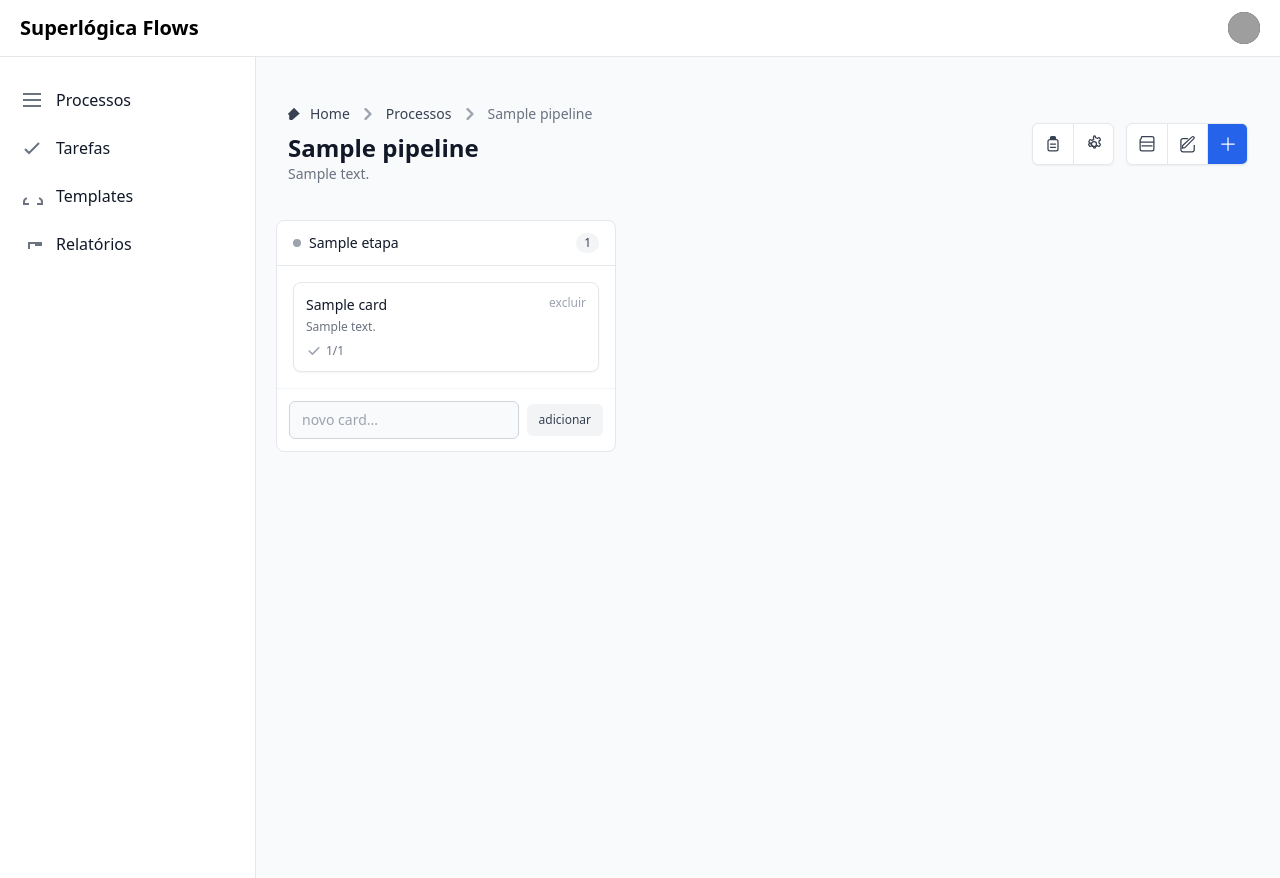
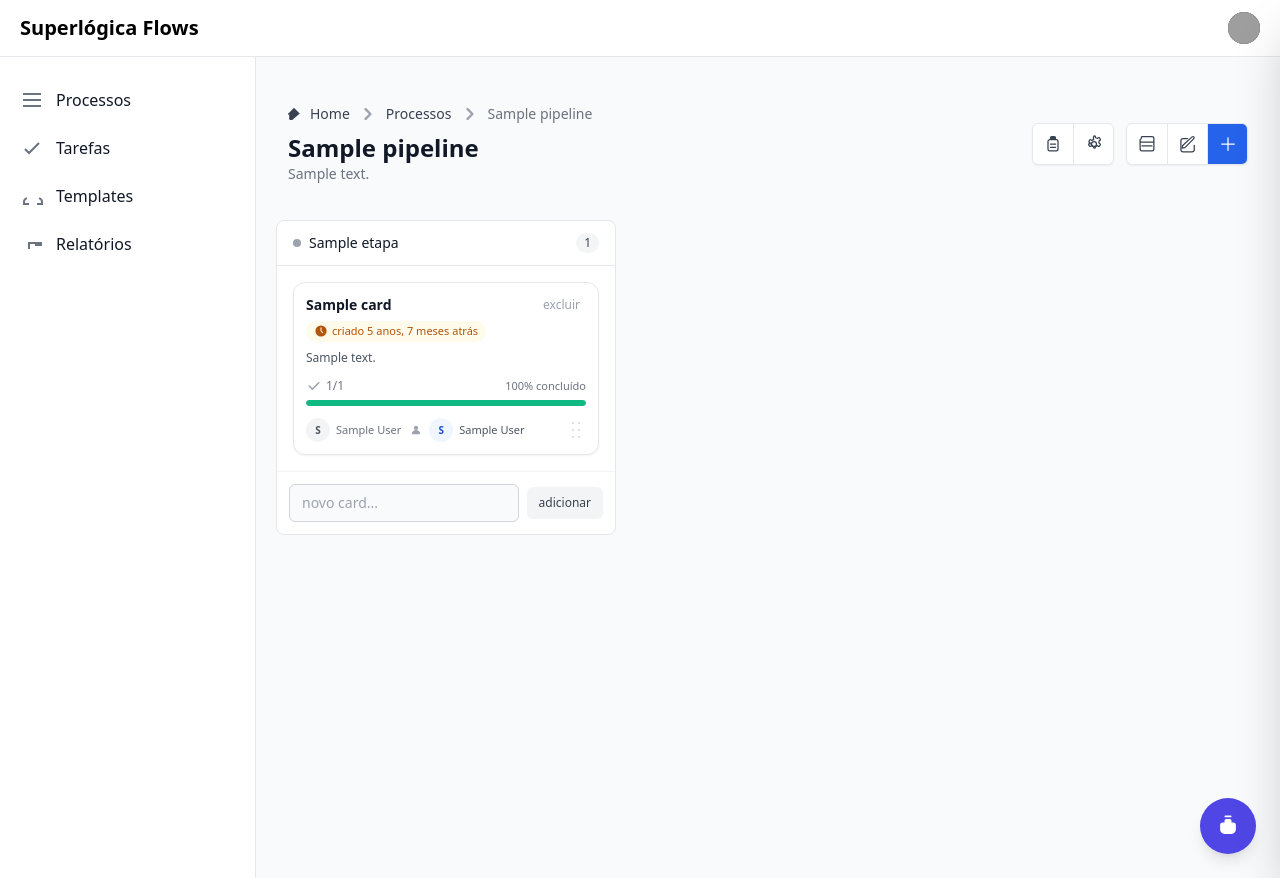
Before and after one commit to thiagohfagundes/flows, a Django app: page /kanban/pipelines/1/ in a window 1280 px wide. Run offline with Django 5.2, Linux system fonts and the light colour scheme; a user stored in the database is signed in; tables that the repository leaves empty hold one stand-in row (values such as "Sample post"); some libraries are stand-ins or nearby versions; grey boxes are pictures that could not be loaded.

Commit message:
Versão com agente e começo dos checklists

```diff
--- a/kanban/models.py
+++ b/kanban/models.py
@@ -132,6 +132,8 @@ class ChecklistItem(models.Model):
     # Campos extras úteis:
     prazo_dias  = models.IntegerField(blank=True, null=True)   # prazo relativo ao nascimento do card
     atribuido_a = models.ForeignKey(User, on_delete=models.SET_NULL, null=True, blank=True, related_name='itens_checklist_atribuidos')
+    depende_de = models.ManyToManyField('self', symmetrical=False, blank=True, related_name='dependentes')
+    requer_aprovacao = models.BooleanField(default=False)
 
     class Meta:
         ordering = ["ordem", "id"]
--- /dev/null
+++ b/templates/agente/partials.html
@@ -0,0 +1,252 @@
+<!-- Floating AI Agent Button (FAB) -->
+<button id="ai-agent-fab"
+        type="button"
+        class="fixed bottom-6 right-6 z-40 inline-flex items-center justify-center w-14 h-14 rounded-full bg-indigo-600 text-white shadow-lg hover:bg-indigo-500 focus:outline-none focus:ring-4 focus:ring-indigo-300 dark:focus:ring-indigo-800">
+  <svg xmlns="http://www.w3.org/2000/svg" viewBox="0 0 24 24" fill="currentColor" class="w-7 h-7">
+    <path d="M9 7.5A1.5 1.5 0 0 1 10.5 6h3A1.5 1.5 0 0 1 15 7.5V9h1.5a2.25 2.25 0 0 1 2.25 2.25V15a3.75 3.75 0 0 1-3.75 3.75h-6A3.75 3.75 0 0 1 5.25 15v-3.75A2.25 2.25 0 0 1 7.5 9H9V7.5Z"/>
+    <path d="M9.75 3a.75.75 0 0 0 0 1.5h4.5a.75.75 0 0 0 0-1.5h-4.5Z"/>
+  </svg>
+  <span id="ai-agent-unread" class="hidden absolute -top-1 -right-1 select-none rounded-full bg-red-600 px-2 py-0.5 text-[11px] font-semibold leading-none text-white shadow">1</span>
+</button>
+
+<!-- Drawer -->
+<div id="aiAgentDrawer" class="fixed top-0 right-0 z-50 h-screen p-0 overflow-hidden transition-transform translate-x-full bg-white w-full sm:w-[420px] shadow-2xl dark:bg-gray-800"
+     tabindex="-1" aria-labelledby="aiAgentDrawerLabel">
+  <!-- Header -->
+  <div class="flex items-center justify-between px-5 py-4 border-b bg-gray-50 dark:bg-gray-900 dark:border-gray-700">
+    <div class="flex items-center gap-3">
+      <span class="inline-flex h-9 w-9 items-center justify-center rounded-full bg-indigo-600 text-white">
+        <svg xmlns="http://www.w3.org/2000/svg" viewBox="0 0 24 24" fill="currentColor" class="w-6 h-6"><path d="M9 7.5A1.5 1.5 0 0 1 10.5 6h3A1.5 1.5 0 0 1 15 7.5V9h1.5a2.25 2.25 0 0 1 2.25 2.25V15a3.75 3.75 0 0 1-3.75 3.75h-6A3.75 3.75 0 0 1 5.25 15v-3.75A2.25 2.25 0 0 1 7.5 9H9V7.5Z"/></svg>
+      </span>
+      <div>
+        <h2 id="aiAgentDrawerLabel" class="text-base font-semibold text-gray-900 dark:text-white">Agente IA</h2>
+        <p class="text-xs text-gray-500 dark:text-gray-400">{{ pipeline.nome }}</p>
+      </div>
+    </div>
+    <button id="aiAgentCloseBtn" type="button" class="text-gray-400 hover:text-gray-600 dark:hover:text-gray-200">
+      <svg class="w-6 h-6" xmlns="http://www.w3.org/2000/svg" fill="none" viewBox="0 0 24 24" stroke="currentColor"><path stroke-linecap="round" stroke-linejoin="round" stroke-width="2" d="M6 18L18 6M6 6l12 12"/></svg>
+    </button>
+  </div>
+
+  <!-- Tabs -->
+  <div class="px-5 pt-3">
+    <ul class="flex flex-wrap -mb-px text-sm font-medium text-center"
+        id="ai-agent-tabs"
+        data-tabs-toggle="#ai-agent-tabs-content"
+        data-tabs-active-classes="text-indigo-600 border-indigo-600"
+        data-tabs-inactive-classes="text-gray-500 border-transparent hover:text-gray-700 hover:border-gray-300"
+        role="tablist">
+      <li class="mr-2" role="presentation">
+        <button class="inline-block p-3 border-b-2 rounded-t-lg" id="tab-chat" data-tabs-target="#tab-chat-pane" type="button" role="tab" aria-controls="tab-chat-pane" aria-selected="true">Chat</button>
+      </li>
+      <li class="mr-2" role="presentation">
+        <button class="inline-block p-3 border-b-2 rounded-t-lg" id="tab-tasks" data-tabs-target="#tab-tasks-pane" type="button" role="tab" aria-controls="tab-tasks-pane" aria-selected="false">Tarefas</button>
+      </li>
+      <li class="mr-2" role="presentation">
+        <button class="inline-block p-3 border-b-2 rounded-t-lg" id="tab-rules" data-tabs-target="#tab-rules-pane" type="button" role="tab" aria-controls="tab-rules-pane" aria-selected="false">Regras</button>
+      </li>
+      <li role="presentation">
+        <button class="inline-block p-3 border-b-2 rounded-t-lg" id="tab-config" data-tabs-target="#tab-config-pane" type="button" role="tab" aria-controls="tab-config-pane" aria-selected="false">Config</button>
+      </li>
+    </ul>
+  </div>
+
+  <!-- Tabs Content -->
+  <div id="ai-agent-tabs-content" class="h-[calc(100%-112px)] flex flex-col">
+    <!-- CHAT (input agora DENTRO da aba) -->
+    <div id="tab-chat-pane" role="tabpanel" aria-labelledby="tab-chat" class="flex-1 flex flex-col h-full">
+      <div class="flex-1 overflow-y-auto p-5 space-y-4" id="ai-chat-scroll">
+        <div class="flex items-start gap-3">
+          <div class="shrink-0 h-9 w-9 rounded-full bg-indigo-600 text-white flex items-center justify-center">A</div>
+          <div class="max-w-[80%]">
+            <div class="p-3 text-sm text-gray-900 bg-gray-100 rounded-e-xl rounded-es-xl shadow dark:bg-gray-700 dark:text-gray-100">
+              Olá {{ user.username }}! Sou seu Assistente do {{ pipeline.nome }}. Como posso ajudar hoje?
+            </div>
+
+          </div>
+        </div>
+        <div id="ai-chat-list" class="space-y-4"></div>
+      </div>
+
+      <div class="p-4 border-t bg-white dark:bg-gray-800 dark:border-gray-700" id="ai-chat-input">
+        <form id="ai-chat-form" class="flex items-end gap-2">
+          <div class="relative flex-1">
+            <textarea id="ai-chat-text" rows="1" placeholder="Digite sua pergunta ou pedido sobre {{ pipeline.nome }}..." class="block w-full resize-none rounded-lg border border-gray-300 bg-gray-50 p-3 pr-12 text-sm text-gray-900 focus:border-indigo-500 focus:ring-indigo-500 dark:border-gray-600 dark:bg-gray-700 dark:text-white"></textarea>
+            <div class="absolute bottom-2 right-2 flex items-center gap-2">
+              <button type="button" class="p-2 rounded hover:bg-gray-100 dark:hover:bg-gray-600" title="Anexar">
+                <svg xmlns="http://www.w3.org/2000/svg" viewBox="0 0 24 24" fill="currentColor" class="w-5 h-5 text-gray-500 dark:text-gray-300"><path d="M8.25 12.75 12 9a3 3 0 1 1 4.243 4.243l-5.303 5.303a4.5 4.5 0 0 1-6.364-6.364L9.94 6.818"/></svg>
+              </button>
+            </div>
+          </div>
+          <button type="submit" class="inline-flex items-center gap-2 rounded-lg bg-indigo-600 px-4 py-2 text-sm font-medium text-white hover:bg-indigo-500 focus:outline-none focus:ring-4 focus:ring-indigo-300 dark:focus:ring-indigo-800">
+            <svg xmlns="http://www.w3.org/2000/svg" fill="currentColor" viewBox="0 0 20 20" class="w-4 h-4"><path d="M2.94 2.94a.75.75 0 0 1 .82-.16l13 5.5a.75.75 0 0 1 0 1.38l-13 5.5a.75.75 0 0 1-1.03-.86l1.4-5.04a.75.75 0 0 1 .54-.54l5.04-1.4-5.04-1.4a.75.75 0 0 1-.54-.54l-1.4-5.04a.75.75 0 0 1 .21-.3Z"/></svg>
+            Enviar
+          </button>
+        </form>
+      </div>
+    </div>
+
+    <!-- TAREFAS -->
+    <div id="tab-tasks-pane" class="hidden overflow-y-auto p-5 space-y-3" role="tabpanel" aria-labelledby="tab-tasks">
+      <div class="flex items-center justify-between">
+        <h3 class="text-sm font-semibold text-gray-900 dark:text-white">Sugestões de tarefas</h3>
+        <button type="button" class="inline-flex items-center gap-2 rounded-lg border px-3 py-1.5 text-xs font-medium hover:bg-gray-50 dark:border-gray-600 dark:hover:bg-gray-700">
+          <span>Gerar</span>
+        </button>
+      </div>
+      <ul class="space-y-2" id="ai-tasks-list">
+        <li class="rounded-lg border p-3 shadow-sm dark:border-gray-700">
+          <div class="flex items-start gap-3">
+            <span class="mt-0.5 inline-flex h-5 w-5 items-center justify-center rounded-full bg-emerald-500 text-white text-[10px]">✓</span>
+            <div class="flex-1">
+              <a href="#" class="text-sm font-medium text-indigo-600 hover:underline">Emitir novo boleto para Agatha Andreia Eduarda Barros</a>
+              <p class="mt-1 text-xs text-gray-600 dark:text-gray-300">Agente: Maria · Função: Emissão de boleto · Data: 23/10/2023, 10:00</p>
+            </div>
+            <button class="text-gray-400 hover:text-gray-600 dark:hover:text-gray-200" title="Excluir">
+              <svg class="w-5 h-5" xmlns="http://www.w3.org/2000/svg" fill="none" viewBox="0 0 24 24" stroke="currentColor"><path stroke-linecap="round" stroke-linejoin="round" stroke-width="2" d="M6 18 18 6M6 6l12 12"/></svg>
+            </button>
+          </div>
+        </li>
+      </ul>
+      <button class="mt-2 w-full rounded-lg border border-dashed p-3 text-xs text-gray-600 hover:bg-gray-50 dark:border-gray-600 dark:text-gray-300 dark:hover:bg-gray-700">Solicitar tarefa</button>
+    </div>
+
+    <!-- REGRAS -->
+    <div id="tab-rules-pane" class="hidden overflow-y-auto p-5 space-y-3" role="tabpanel" aria-labelledby="tab-rules">
+      <div class="flex items-center justify-between">
+        <h3 class="text-sm font-semibold text-gray-900 dark:text-white">Regras de Negócio</h3>
+        <button class="inline-flex items-center gap-2 rounded-lg bg-indigo-600 px-3 py-1.5 text-xs font-medium text-white hover:bg-indigo-500">Nova Regra</button>
+      </div>
+      <ul id="ai-rules-list" class="space-y-2">
+        <li class="rounded-lg border p-3 dark:border-gray-700">
+          <div class="flex items-start justify-between gap-3">
+            <div>
+              <h4 class="text-sm font-medium text-gray-900 dark:text-white">Cobrança antecipada 1 dia antes do vencimento</h4>
+              <p class="mt-1 text-xs text-gray-600 dark:text-gray-300">Envie uma mensagem via WhatsApp e e-mail para toda base 1 dia antes da cobrança.</p>
+              <p class="mt-1 text-[11px] text-gray-400">Criado em 28/08/2025, 19:29:11</p>
+            </div>
+            <div class="flex items-center gap-2 text-gray-400">
+              <button class="hover:text-gray-600 dark:hover:text-gray-200" title="Editar">
+                <svg class="w-5 h-5" xmlns="http://www.w3.org/2000/svg" fill="none" viewBox="0 0 24 24" stroke="currentColor"><path stroke-linecap="round" stroke-linejoin="round" stroke-width="2" d="M15.232 5.232a2.5 2.5 0 0 1 3.536 3.536L7.5 20.036l-4 1 1-4L15.232 5.232Z"/></svg>
+              </button>
+              <button class="hover:text-red-600" title="Excluir">
+                <svg class="w-5 h-5" xmlns="http://www.w3.org/2000/svg" fill="none" viewBox="0 0 24 24" stroke="currentColor"><path stroke-linecap="round" stroke-linejoin="round" stroke-width="2" d="M6 18 18 6M6 6l12 12"/></svg>
+              </button>
+            </div>
+          </div>
+        </li>
+      </ul>
+    </div>
+
+    <!-- CONFIG -->
+    <div id="tab-config-pane" class="hidden overflow-y-auto p-5 space-y-4" role="tabpanel" aria-labelledby="tab-config">
+      <div class="rounded-lg border p-4 dark:border-gray-700">
+        <h3 class="text-sm font-semibold text-gray-900 dark:text-white">Preferências</h3>
+        <div class="mt-3 space-y-3 text-sm">
+          <label class="flex items-center gap-2">
+            <input type="checkbox" class="w-4 h-4 rounded border-gray-300 text-indigo-600 focus:ring-indigo-500"> Notificar quando houver novas tarefas
+          </label>
+          <label class="flex items-center gap-2">
+            <input type="checkbox" class="w-4 h-4 rounded border-gray-300 text-indigo-600 focus:ring-indigo-500"> Mostrar dicas contextuais
+          </label>
+        </div>
+      </div>
+    </div>
+  </div>
+</div>
+
+<!-- Backdrop -->
+<div id="aiAgentBackdrop" class="fixed inset-0 z-40 hidden bg-black/40"></div>
+
+<script>
+  (function () {
+    const fab = document.getElementById('ai-agent-fab');
+    const drawer = document.getElementById('aiAgentDrawer');
+    const closeBtn = document.getElementById('aiAgentCloseBtn');
+    const backdrop = document.getElementById('aiAgentBackdrop');
+    const unread = document.getElementById('ai-agent-unread');
+
+    // Toggle chat input visibility per tab
+    const chatInputWrap = document.getElementById('ai-chat-input');
+    function showChatInput(show){ if(chatInputWrap){ chatInputWrap.classList.toggle('hidden', !show); } }
+    const tabChatBtn = document.getElementById('tab-chat');
+    const otherTabs = ['tab-tasks','tab-rules','tab-config'].map(id => document.getElementById(id)).filter(Boolean);
+    tabChatBtn && tabChatBtn.addEventListener('click', () => showChatInput(true));
+    otherTabs.forEach(el => el.addEventListener('click', () => showChatInput(false)));
+
+    function openDrawer() {
+      drawer.classList.remove('translate-x-full');
+      backdrop.classList.remove('hidden');
+      unread.classList.add('hidden');
+      showChatInput(true); // padrão ao abrir
+    }
+    function closeDrawer() {
+      drawer.classList.add('translate-x-full');
+      backdrop.classList.add('hidden');
+    }
+    fab.addEventListener('click', openDrawer);
+    closeBtn.addEventListener('click', closeDrawer);
+    backdrop.addEventListener('click', closeDrawer);
+
+    // Pills de sugestão
+    document.querySelectorAll('[data-suggest]').forEach(btn => {
+      btn.addEventListener('click', () => {
+        const text = btn.getAttribute('data-suggest');
+        const textarea = document.getElementById('ai-chat-text');
+        textarea.value = text;
+        textarea.dispatchEvent(new Event('input'));
+      });
+    });
+
+    // Auto-expand textarea
+    const textarea = document.getElementById('ai-chat-text');
+    textarea.addEventListener('input', () => {
+      textarea.style.height = 'auto';
+      textarea.style.height = Math.min(textarea.scrollHeight, 160) + 'px';
+    });
+
+    // Demo de envio
+    const chatList = document.getElementById('ai-chat-list');
+    const chatScroll = document.getElementById('ai-chat-scroll');
+    document.getElementById('ai-chat-form').addEventListener('submit', (e) => {
+      e.preventDefault();
+      const value = textarea.value.trim();
+      if (!value) return;
+      const userRow = document.createElement('div');
+      userRow.className = 'flex items-start gap-3 justify-end';
+      userRow.innerHTML = `
+        <div class="max-w-[80%]">
+          <div class="bg-indigo-600 text-white rounded-s-xl rounded-ee-xl p-3 text-sm shadow">${value}</div>
+        </div>
+        <div class="shrink-0 h-9 w-9 rounded-full bg-gray-200 dark:bg-gray-600 flex items-center justify-center">Você</div>
+      `;
+      chatList.appendChild(userRow);
+      chatScroll.scrollTop = chatScroll.scrollHeight;
+
+      setTimeout(() => {
+        const agentRow = document.createElement('div');
+        agentRow.className = 'flex items-start gap-3';
+        agentRow.innerHTML = `
+          <div class="shrink-0 h-9 w-9 rounded-full bg-indigo-600 text-white flex items-center justify-center">A</div>
+          <div class="max-w-[80%]">
+            <div class="bg-gray-100 dark:bg-gray-700 text-gray-900 dark:text-gray-100 rounded-e-xl rounded-es-xl p-3 text-sm shadow">Exemplo de resposta do agente. Aqui você poderá conectar sua view do Django para buscar a resposta real.</div>
+          </div>
+        `;
+        chatList.appendChild(agentRow);
+        chatScroll.scrollTop = chatScroll.scrollHeight;
+      }, 400);
+
+      textarea.value = '';
+      textarea.dispatchEvent(new Event('input'));
+      chatScroll.scrollTop = chatScroll.scrollHeight;
+    });
+
+    function simulateIncoming() {
+      if (drawer.classList.contains('translate-x-full')) {
+        unread.textContent = String(Number(unread.textContent || '0') + 1);
+        unread.classList.remove('hidden');
+      }
+    }
+    window.simulateAiAgentMessage = simulateIncoming;
+  })();
+</script>
--- a/templates/kanban/partials/card.html
+++ b/templates/kanban/partials/card.html
@@ -1,34 +1,123 @@
 <!-- templates/kanban/partials/card.html -->
-<article id="card-{{ card.id }}" data-card-id="{{ card.id }}"
+<article id="card-{{ card.id }}"
+         data-card-id="{{ card.id }}"
          data-move-url="{% url 'kanban:card_move' card.id %}"
-         class="cursor-pointer rounded-lg border border-gray-200 bg-white p-3 shadow-sm hover:border-blue-300"
+         class="group cursor-pointer rounded-xl border border-gray-200 bg-white p-3 shadow-sm transition
+                hover:border-blue-300 hover:shadow-md"
          hx-get="{% url 'kanban:card_detail' card.id %}"
          hx-target="#card-drawer-body" hx-swap="innerHTML"
-         onclick="openCardDrawer()">
+         onclick="openCardDrawer()"
+         aria-label="Abrir card {{ card.titulo }}">
 
-  <div class="flex items-start justify-between">
-    <h4 class="text-sm font-medium text-gray-900">{{ card.titulo }}</h4>
+  <!-- topo: título + ações -->
+  <div class="flex items-start justify-between gap-3">
+    <h4 class="line-clamp-1 text-sm font-semibold text-gray-900">
+      {{ card.titulo }}
+    </h4>
 
-    <button class="text-xs text-gray-400 hover:text-red-600"
+    <div class="flex items-center gap-2">
+      <!-- indicador de atualização recente -->
+      <span class="hidden text-[10px] text-gray-400 group-hover:inline">
+        atualizado {{ card.data_ult_modificacao|timesince }} atrás
+      </span>
+
+      <!-- ação: excluir -->
+      <button class="rounded-md px-1.5 py-0.5 text-xs text-gray-400 hover:bg-red-50 hover:text-red-600"
               onclick="event.stopPropagation();"
               hx-post="{% url 'kanban:card_delete' card.id %}"
               hx-headers='{"X-CSRFToken":"{{ csrf_token }}"}'
-            hx-target="#card-{{ card.id }}" hx-swap="outerHTML">
+              hx-target="#card-{{ card.id }}" hx-swap="outerHTML"
+              aria-label="Excluir card">
         excluir
       </button>
     </div>
+  </div>
 
+  <!-- badges de contexto -->
+  <div class="mt-1.5 flex flex-wrap items-center gap-2">
+    <span class="inline-flex items-center rounded-full bg-amber-50 px-2 py-0.5 text-[11px] text-amber-700">
+      <!-- relógio -->
+      <svg class="mr-1 h-3.5 w-3.5" viewBox="0 0 20 20" fill="currentColor" aria-hidden="true">
+        <path fill-rule="evenodd" d="M10 18a8 8 0 100-16 8 8 0 000 16zm.75-12.5a.75.75 0 00-1.5 0v4.25c0 .2.08.39.22.53l2.5 2.5a.75.75 0 101.06-1.06L10.75 9.9V5.5z" clip-rule="evenodd"/>
+      </svg>
+      criado {{ card.data_criacao|timesince }} atrás
+    </span>
+  </div>
+
+  <!-- descrição -->
   {% if card.descricao %}
-    <p class="mt-1 text-xs text-gray-500 line-clamp-2">{{ card.descricao }}</p>
+    <p class="mt-2 line-clamp-3 text-xs text-gray-600">
+      {{ card.descricao }}
+    </p>
   {% endif %}
 
-  <!-- progresso de tarefas estilo Trello -->
-  <div class="mt-2 flex items-center justify-between">
+  <!-- progresso -->
+  {% with total=card.tarefas_total concluded=card.tarefas_concluidas %}
+    <div class="mt-3">
+      <div class="flex items-center justify-between">
         <span class="inline-flex items-center gap-1 text-xs text-gray-500">
-      <svg class="h-4 w-4 text-gray-400" viewBox="0 0 20 20" fill="currentColor">
+          <svg class="h-4 w-4 text-gray-400" viewBox="0 0 20 20" fill="currentColor" aria-hidden="true">
             <path d="M16.707 5.293a1 1 0 00-1.414 0L8 12.586 4.707 9.293a1 1 0 10-1.414 1.414l4 4a1 1 0 001.414 0l8-8a1 1 0 000-1.414z"/>
           </svg>
-      {{ card.tarefas_concluidas }}/{{ card.tarefas_total }}
+          {{ concluded }}/{{ total }}
+        </span>
+
+        {% if total %}
+          <span class="text-[11px] text-gray-500">
+            {% widthratio concluded total 100 %}% concluído
+          </span>
+        {% endif %}
+      </div>
+
+      <!-- barra -->
+      <div class="mt-1.5 h-1.5 w-full overflow-hidden rounded-full bg-gray-100">
+        {% if total and concluded %}
+          {% widthratio concluded total 100 as pct %}
+          <div class="h-full rounded-full bg-emerald-500 transition-[width] duration-300"
+               style="width: {{ pct }}%;"></div>
+        {% else %}
+          <div class="h-full rounded-full bg-gray-200" style="width: 0%;"></div>
+        {% endif %}
+      </div>
+    </div>
+  {% endwith %}
+
+  <!-- rodapé: pessoas -->
+  <div class="mt-3 flex items-center justify-between">
+    <div class="flex items-center gap-2">
+      <!-- criado por -->
+      <div class="flex items-center gap-1.5">
+        <div class="flex h-6 w-6 items-center justify-center rounded-full bg-gray-100 text-[10px] font-semibold text-gray-600"
+             title="Criado por {{ card.criado_por.get_full_name|default:card.criado_por.username }}">
+          {{ card.criado_por.get_full_name|default:card.criado_por.username|slice:":1"|upper }}
+        </div>
+        <span class="hidden text-[11px] text-gray-500 sm:inline">
+          {{ card.criado_por.get_full_name|default:card.criado_por.username }}
         </span>
       </div>
+
+      <!-- atribuído a -->
+      {% if card.atribuido_a %}
+      <div class="flex items-center gap-1.5">
+        <svg class="h-3.5 w-3.5 text-gray-400" viewBox="0 0 20 20" fill="currentColor" aria-hidden="true">
+          <path d="M13 7a3 3 0 11-6 0 3 3 0 016 0zm-9 9a6 6 0 1112 0H4z"/>
+        </svg>
+        <div class="flex h-6 w-6 items-center justify-center rounded-full bg-blue-50 text-[10px] font-semibold text-blue-700"
+             title="Responsável: {{ card.atribuido_a.get_full_name|default:card.atribuido_a.username }}">
+          {{ card.atribuido_a.get_full_name|default:card.atribuido_a.username|slice:":1"|upper }}
+        </div>
+        <span class="hidden text-[11px] text-gray-600 sm:inline">
+          {{ card.atribuido_a.get_full_name|default:card.atribuido_a.username }}
+        </span>
+      </div>
+      {% endif %}
+    </div>
+
+    <!-- “arrastar” visual (se usar drag&drop) -->
+    <div class="text-gray-300 group-hover:text-gray-400" aria-hidden="true">
+      <svg class="h-5 w-5" viewBox="0 0 20 20" fill="currentColor">
+        <path d="M7 4a1 1 0 110-2 1 1 0 010 2zm6 0a1 1 0 110-2 1 1 0 010 2zM7 11a1 1 0 110-2 1 1 0 010 2zm6 0a1 1 0 110-2 1 1 0 010 2zM7 18a1 1 0 110-2 1 1 0 010 2zm6 0a1 1 0 110-2 1 1 0 010 2z"/>
+      </svg>
+    </div>
+  </div>
 </article>
--- a/templates/kanban/pipeline_detail.html
+++ b/templates/kanban/pipeline_detail.html
@@ -433,4 +433,6 @@ document.body.addEventListener('htmx:afterSwap', (e) => {
     }
 });
 </script>
+
+{% include 'agente/partials.html' %}
 {% endblock %}
```
Also changed, not shown: kanban/services.py (added, +10 -0 lines). Lines whose indentation alone changed are shown as unchanged.
